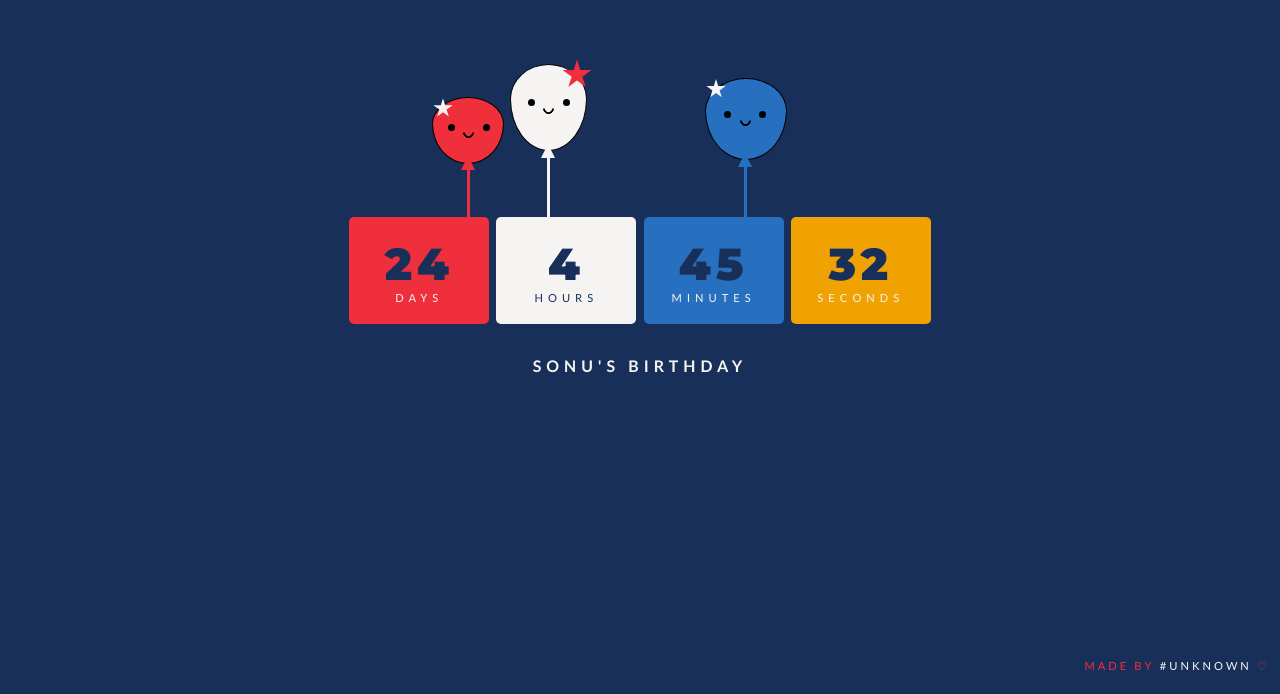
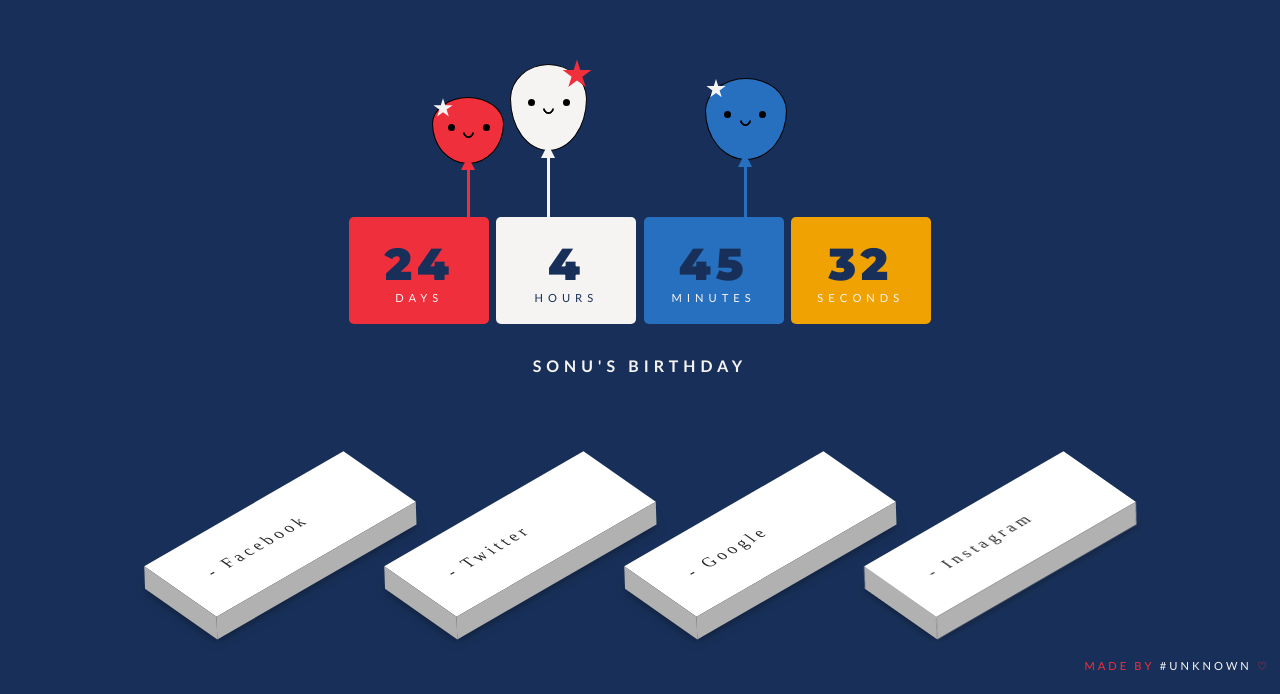
Before and after one commit to UNKNOWN-HERE/HBD_SONU, a plain HTML site: page index.html in a window 1280 px wide. Shown: the part 106-800 px from the top of the page. Drawn offline with Linux system fonts and the light colour scheme.

Commit message:
Update index.html

```diff
--- a/index.html
+++ b/index.html
@@ -1,6 +1,4 @@
-<html>
-<head>
-<style type="text/css">
+<style>
 @import url("https://fonts.googleapis.com/css?family=Lato:400,700|Montserrat:900");
 html {
   display: grid;
@@ -222,8 +220,132 @@ footer a {
 }
 footer a:hover {
   color: #276FBF;
-}</style>
+}
+@import url('https://fonts.googleapis.com/css?family=Roboto+Condensed:300,400');
 
+
+ul {
+  position:absolute;
+  top:80%;
+  left:50%;
+  transform:translate(-50%, -50%);
+  display:flex;
+  margin:0;
+  padding:0;
+}
+
+ul li {
+  list-style:none;
+  margin:0 5px;
+}
+
+ul li a .fa {
+  font-size: 40px;
+  color: #262626;
+  line-height:80px;
+  transition: .5s;
+  padding-right: 14px;
+}
+
+ul li a span {
+  padding:0;
+  margin:0;
+  position:absolute;
+  top: 30px;
+  color: #262626;
+  letter-spacing: 4px;
+  transition: .5s;
+}
+
+ul li a {
+  text-decoration: none;
+  display:absolute;
+  display:block;
+  width:210px;
+  height:80px;
+  background: #fff;
+  text-align:left;
+  padding-left: 20px;
+  transform: rotate(-30deg) skew(25deg) translate(0,0);
+  transition:.5s;
+  box-shadow: -20px 20px 10px rgba(0,0,0,.5);
+}
+ul li a:before {
+  content: '';
+  position: absolute;
+  top:10px;
+  left:-20px;
+  height:100%;
+  width:20px;
+  background: #b1b1b1;
+  transform: .5s;
+  transform: rotate(0deg) skewY(-45deg);
+}
+ul li a:after {
+  content: '';
+  position: absolute;
+  bottom:-20px;
+  left:-10px;
+  height:20px;
+  width:100%;
+  background: #b1b1b1;
+  transform: .5s;
+  transform: rotate(0deg) skewX(-45deg);
+}
+
+ul li a:hover {
+  transform: rotate(-30deg) skew(25deg) translate(20px,-15px);
+  box-shadow: -50px 50px 50px rgba(0,0,0,.5);
+}
+
+ul li:hover .fa {
+  color:#fff;
+}
+
+ul li:hover span {
+  color:#fff;
+}
+
+ul li:hover:nth-child(1) a{
+  background: #3b5998;
+}
+ul li:hover:nth-child(1) a:before{
+  background: #365492;
+}
+ul li:hover:nth-child(1) a:after{
+  background: #4a69ad;
+}
+
+ul li:hover:nth-child(2) a{
+  background: #00aced;
+}
+ul li:hover:nth-child(2) a:before{
+  background: #097aa5;
+}
+ul li:hover:nth-child(2) a:after{
+  background: #53b9e0;
+}
+
+ul li:hover:nth-child(3) a{
+  background: #dd4b39;
+}
+ul li:hover:nth-child(3) a:before{
+  background: #b33a2b;
+}
+ul li:hover:nth-child(3) a:after{
+  background: #e66a5a;
+}
+
+ul li:hover:nth-child(4) a{
+  background: #e4405f;
+}
+ul li:hover:nth-child(4) a:before{
+  background: #d81c3f;
+}
+ul li:hover:nth-child(4) a:after{
+  background: #e46880;
+}
+</style>
 <script type="text/javascript">
 
 const year = new Date().getFullYear();
@@ -260,8 +382,6 @@ let timer = setInterval(function() {
 }, 1000);
 
 </script>
-</head>
-<body>
 <div class="container">
   <div class="balloon white">
     <div class="star-red"></div>
@@ -298,5 +418,28 @@ let timer = setInterval(function() {
 <footer>
   <p>made by <a href="#"> #UNKNOWN</a> ♡
 </footer>
-</body>
-</html>
+<ul>
+  <li>
+    <a href="#">
+      <i class="fa fa-facebook" aria-hidden="true"></i>
+      <span> - Facebook</span>
+    </a>
+  </li>
+  <li>
+    <a href="#">
+      <i class="fa fa-twitter" aria-hidden="true"></i>
+      <span> - Twitter</span>
+    </a>
+  </li>
+  <li>
+    <a href="#">
+      <i class="fa fa-google-plus" aria-hidden="true"></i>
+      <span> - Google</span>
+    </a>
+  </li>
+  <li>
+    <a href="#">
+      <i class="fa fa-instagram" aria-hidden="true"></i>
+      <span> - Instagram</span>
+    </a>
+  </li>
```
